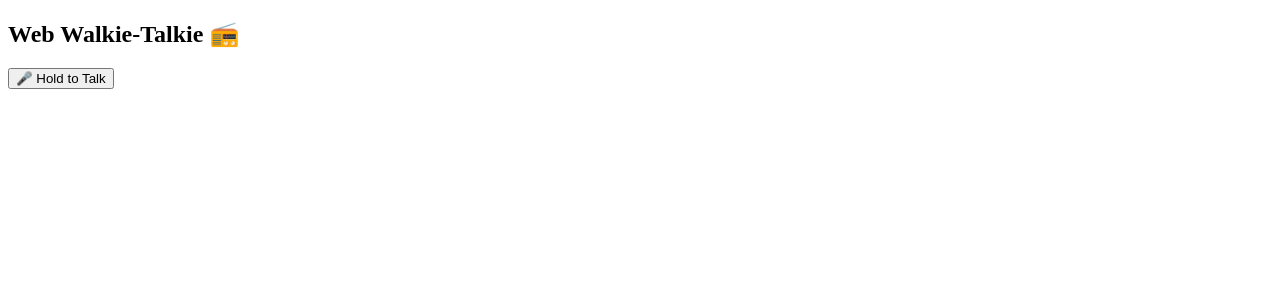
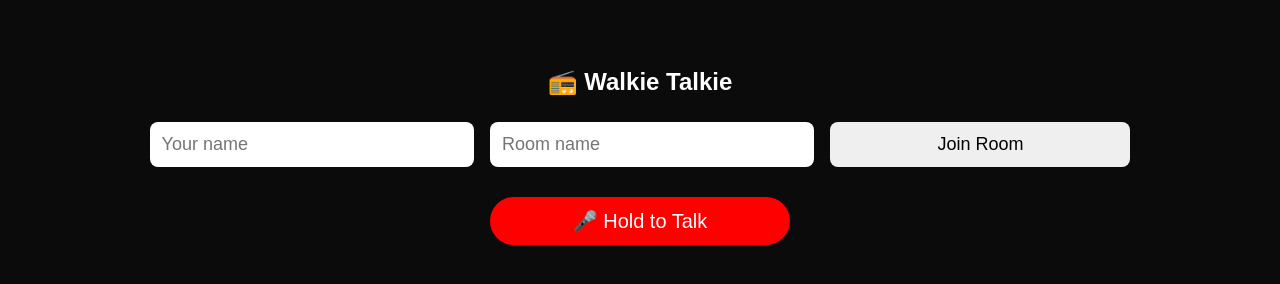
Before and after one commit to aaryan-2012-sudo/walkie-talkie, a website: page public/index.html in a window 1280 px wide. Drawn offline with nearby package versions, Linux system fonts and the light colour scheme; no server answers.

Commit message:
Update index.html

```diff
--- a/public/index.html
+++ b/public/index.html
@@ -1,13 +1,58 @@
 <!DOCTYPE html>
 <html>
 <head>
+  <meta charset="UTF-8">
   <title>Walkie Talkie</title>
+  <script src="/socket.io/socket.io.js"></script>
+
+  <style>
+    body {
+      font-family: Arial, sans-serif;
+      background: #0b0b0b;
+      color: white;
+      text-align: center;
+      padding-top: 40px;
+    }
+
+    input, button {
+      font-size: 18px;
+      padding: 12px;
+      margin: 6px;
+      width: 80%;
+      max-width: 300px;
+      border-radius: 8px;
+      border: none;
+    }
+
+    #talk {
+      background: red;
+      color: white;
+      font-size: 20px;
+      border-radius: 50px;
+    }
+
+    #status {
+      margin-top: 15px;
+      font-size: 14px;
+      opacity: 0.8;
+    }
+  </style>
 </head>
+
 <body>
-  <h2>Web Walkie-Talkie 📻</h2>
+
+  <h2>📻 Walkie Talkie</h2>
+
+  <input id="username" placeholder="Your name" />
+  <input id="room" placeholder="Room name" />
+  <button id="join">Join Room</button>
+
+  <br><br>
+
   <button id="talk">🎤 Hold to Talk</button>
 
-  <script src="/socket.io/socket.io.js"></script>
+  <div id="status"></div>
+
   <script src="script.js"></script>
 </body>
 </html>
```
